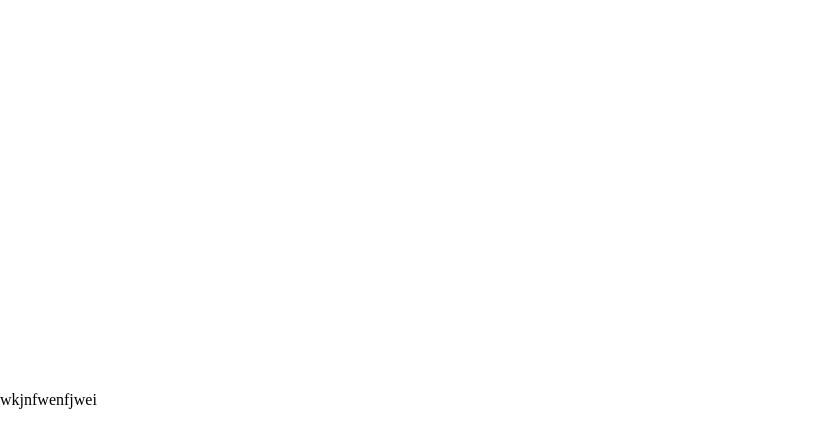
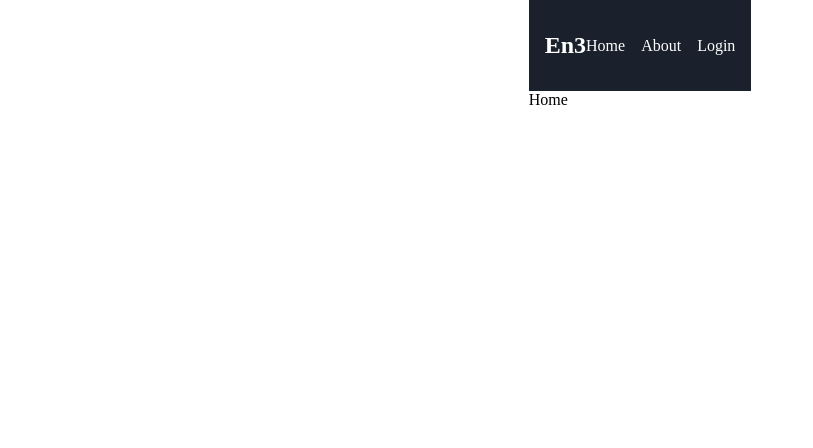
Before and after one commit to NikolaGrujicic/en3-fe, a React (Vite) app: page / in a window 1280 px wide. Shown: the top 448 px of the page, without its empty margins (0-813 px from the left). Built offline with nearby package versions, Linux system fonts and the light colour scheme.

Commit message:
navbar added

```diff
--- a/src/App.tsx
+++ b/src/App.tsx
@@ -1,12 +1,14 @@
 import { BrowserRouter, Route, Routes } from "react-router-dom";
 import "./App.scss";
+import Header from "./components/Header";
 
 function App() {
   return (
     <BrowserRouter>
+      <Header />
       <Routes>
-        <Route path="/" element={"wkjnfwenfjwei"} />
-        <Route path="/about" element={"wojnwmedc"} />
+        <Route path="/" element={"Home"} />
+        <Route path="/about" element={"About"} />
       </Routes>
     </BrowserRouter>
   );
--- /dev/null
+++ b/src/components/Header.tsx
@@ -0,0 +1,29 @@
+import React from 'react'
+import { Link } from 'react-router-dom'
+
+const Header: React.FC = () => {
+    return (
+        <header className="header">
+            <div className="container">
+                <h1>En3</h1>
+                <nav>
+
+                    <div className="header-navigation">
+                        <ul>
+                            <li><Link to="/">Home</Link></li>
+                            <li><Link to="/about">About</Link></li>
+                            {/* Add more navigation links as needed */}
+                        </ul>
+                    </div>
+                </nav>
+                <div className="header-login">
+                    Login
+                            {/* Insert component here ex. <Login/> */}
+
+                    </div>
+            </div>
+        </header>
+    )
+}
+
+export default Header
--- a/src/index.scss
+++ b/src/index.scss
@@ -1,7 +1,46 @@
 body {
   margin: 0;
-  display: flex;
   place-items: center;
   min-width: 320px;
   min-height: 100vh;
 }
+.header {
+  background-color: #1a202c; // Dark gray background color
+  color: #ffffff; // White text color
+  padding: 1rem; // Padding on all sides
+
+  .container {
+  align-items: center;
+
+    margin: 0 auto; // Center the content horizontally
+    display: flex;
+    justify-content: space-between; // Align items vertically centered and distribute space evenly
+
+    h1 {
+      font-size: 1.5rem; // Larger font size for heading
+      font-weight: bold; // Bold font weight for heading
+    }
+
+    nav {
+      ul {
+        list-style: none; // Remove default list styles
+        margin: 0;
+        padding: 0;
+
+        li {
+          display: inline-block; // Display list items horizontally
+          margin-right: 1rem; // Add spacing between list items
+
+          a {
+            color: #ffffff; // White text color for links
+            text-decoration: none; // Remove underline from links
+
+            &:hover {
+              color: #cbd5e0; // Light gray text color on hover
+            }
+          }
+        }
+      }
+    }
+  }
+}
```
